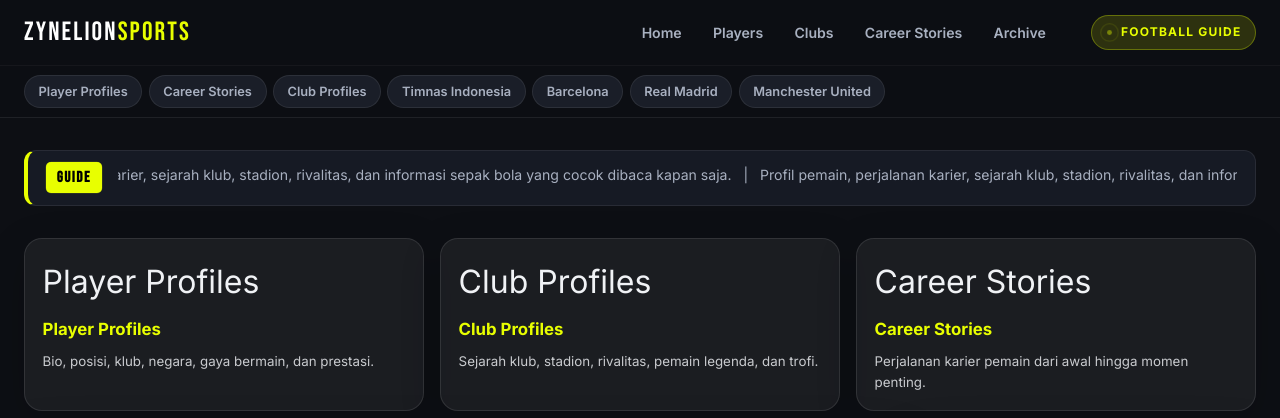
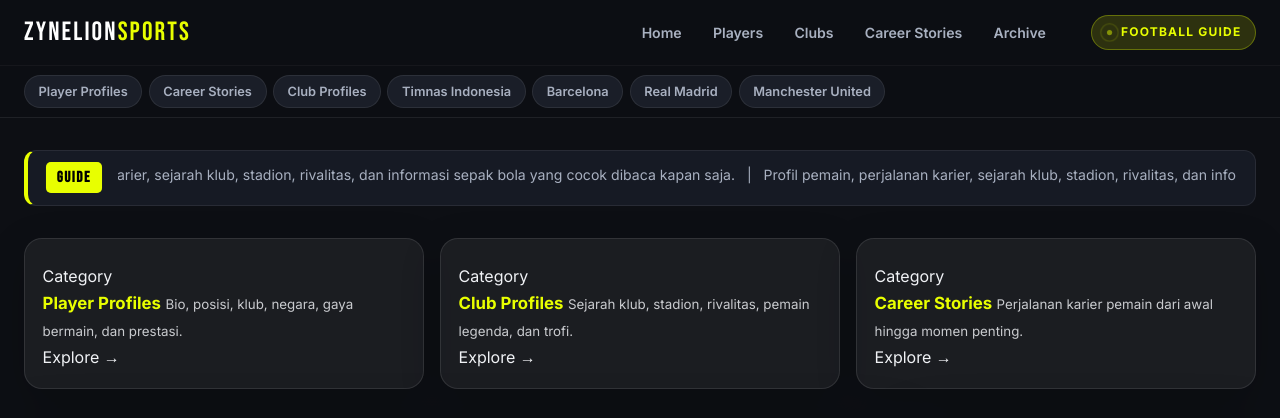
Before and after one commit to vwebe/daily-indonesia, a Jekyll site: the page built from index.html, in a window 1280 px wide and 900 px high, cut to the strip 0-418 px from the top of the window. Built offline with Jekyll 4.4.1, drawn with Linux system fonts in a browser that asks for light colours; some web fonts are replaced.

Commit message:
Update index.html

```diff
--- a/index.html
+++ b/index.html
@@ -10,20 +10,32 @@ description: Profil pemain, cerita karier, sejarah klub, dan panduan sepak bola
 </section>
 
 <section class="quick-hubs">
-  <a class="hub-card" href="{{ '/players/' | relative_url }}">
-    <span>Player Profiles</span>
+  <a class="hub-card hub-players" href="{{ '/players/' | relative_url }}">
+    <div class="hub-card-bar"></div>
+    <div class="hub-card-body">
+      <div class="hub-card-eyebrow">Category</div>
       <strong>Player Profiles</strong>
       <small>Bio, posisi, klub, negara, gaya bermain, dan prestasi.</small>
+      <div class="hub-card-arrow">Explore →</div>
+    </div>
   </a>
-  <a class="hub-card" href="{{ '/clubs/' | relative_url }}">
-    <span>Club Profiles</span>
+  <a class="hub-card hub-clubs" href="{{ '/clubs/' | relative_url }}">
+    <div class="hub-card-bar"></div>
+    <div class="hub-card-body">
+      <div class="hub-card-eyebrow">Category</div>
       <strong>Club Profiles</strong>
       <small>Sejarah klub, stadion, rivalitas, pemain legenda, dan trofi.</small>
+      <div class="hub-card-arrow">Explore →</div>
+    </div>
   </a>
-  <a class="hub-card" href="{{ '/stories/' | relative_url }}">
-    <span>Career Stories</span>
+  <a class="hub-card hub-stories" href="{{ '/stories/' | relative_url }}">
+    <div class="hub-card-bar"></div>
+    <div class="hub-card-body">
+      <div class="hub-card-eyebrow">Category</div>
       <strong>Career Stories</strong>
       <small>Perjalanan karier pemain dari awal hingga momen penting.</small>
+      <div class="hub-card-arrow">Explore →</div>
+    </div>
   </a>
 </section>
 
```
Lines whose indentation alone changed are shown as unchanged.
